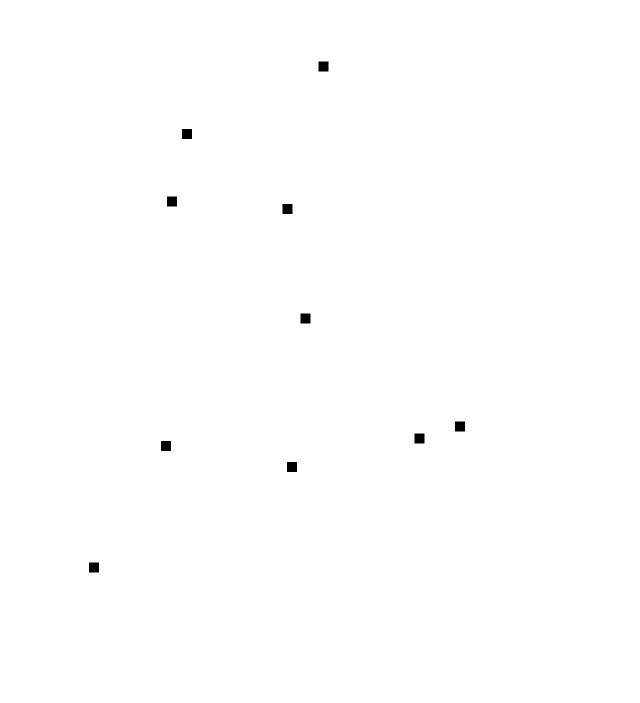
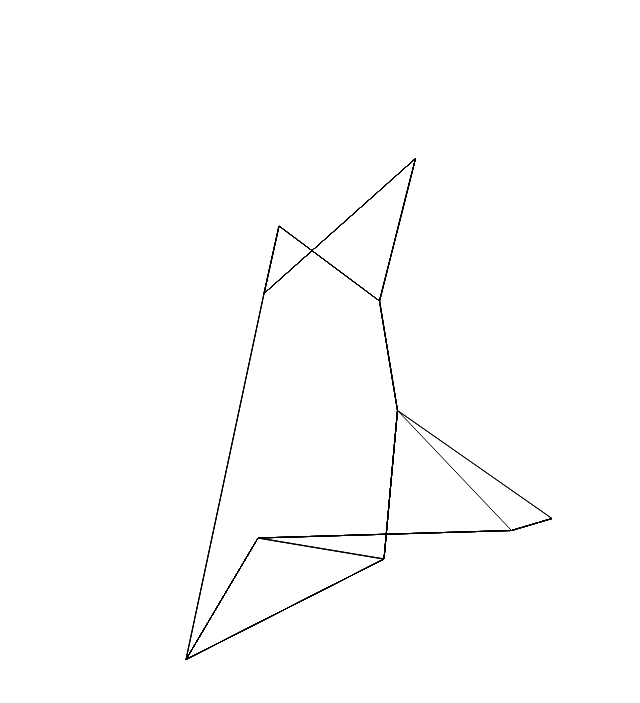
Before and after one commit to EPluribusAlex/GA-tinkering-bluefire, a website: page index.html in a window 1280 px wide. Shown: the whole page, without its empty margins (73-713 px from the left). Drawn offline with Linux system fonts and the light colour scheme.

Commit message:
drawing to canvas

```diff
--- a/canvas.js
+++ b/canvas.js
@@ -1,6 +1,9 @@
 window.onload = function() {
-	const canvas = document.getElementById('GA-expression');
-	const ctx = canvas.getContext('2d');
+	const canvasTop = document.getElementById("GA-expression");
+	const ctx1 = canvasTop.getContext("2d");
+
+	const canvasBottom = document.getElementById("base");
+	const ctx2 = canvasBottom.getContext("2D");
 
 	const GA = function(evaluate, testSet) {
 		this.evaluate = evaluate;
@@ -237,17 +240,57 @@ window.onload = function() {
 		popSize: 500,
 		probC: 0.8,
 		probM: 0.01,
-		iterations: 100
+		iterations: 50
 	};
 
 	const test = new GA(evaluate, testSet);
 
-	cities.forEach(e => {
-		const
-			x = (e[0] + 20) * 15 - 5,
-			y = (e[1] + 20) * 15 - 5;
-		ctx.fillRect(x, y, 10, 10);
-	});
+	const coordinates = function(sequence) {
+		return {
+			0: [ (cities[sequence[0]][0] + 20) * 15, (cities[sequence[0]][1] + 20) * 15 ],
+			1: [ (cities[sequence[1]][0] + 20) * 15, (cities[sequence[1]][1] + 20) * 15 ],
+			2: [ (cities[sequence[2]][0] + 20) * 15, (cities[sequence[2]][1] + 20) * 15 ],
+			3: [ (cities[sequence[3]][0] + 20) * 15, (cities[sequence[3]][1] + 20) * 15 ],
+			4: [ (cities[sequence[4]][0] + 20) * 15, (cities[sequence[4]][1] + 20) * 15 ],
+			5: [ (cities[sequence[5]][0] + 20) * 15, (cities[sequence[5]][1] + 20) * 15 ],
+			6: [ (cities[sequence[6]][0] + 20) * 15, (cities[sequence[6]][1] + 20) * 15 ],
+			7: [ (cities[sequence[7]][0] + 20) * 15, (cities[sequence[7]][1] + 20) * 15 ],
+			8: [ (cities[sequence[8]][0] + 20) * 15, (cities[sequence[8]][1] + 20) * 15 ],
+			9: [ (cities[sequence[9]][0] + 20) * 15, (cities[sequence[9]][1] + 20) * 15 ]
+		}
+	};
 
-	console.log(test.run());
+	// cities.forEach(e => {
+	// 	ctx2.beginPath();
+	// 	const
+	// 		x = (e[0] + 20) * 15 - 5,
+	// 		y = (e[1] + 20) * 15 - 5;
+	// 	ctx2.fillRect(x, y, 10, 10);
+	// });
+
+	const result = test.run();
+	console.log(result);
+
+	const drawPattern = function(sequence) {
+		ctx1.beginPath();
+		ctx1.moveTo(sequence[0][0], sequence[0][1]);
+		ctx1.lineTo(sequence[1][0], sequence[1][1]);
+		ctx1.lineTo(sequence[2][0], sequence[2][1]);
+		ctx1.lineTo(sequence[3][0], sequence[3][1]);
+		ctx1.lineTo(sequence[4][0], sequence[4][1]);
+		ctx1.lineTo(sequence[5][0], sequence[5][1]);
+		ctx1.lineTo(sequence[6][0], sequence[6][1]);
+		ctx1.lineTo(sequence[7][0], sequence[7][1]);
+		ctx1.lineTo(sequence[8][0], sequence[8][1]);
+		ctx1.lineTo(sequence[9][0], sequence[9][1]);
+		ctx1.stroke();
+	};
+
+	for(let i = 0; i < result[1].length; i++) {
+		setTimeout(function() { drawPattern(coordinates(result[1][i].genome)) }, 500 * i);
+	}
+
+	const finalPattern = coordinates(result[0].genome);
+
+	// drawPattern(finalPattern);
 };
--- a/index.css
+++ b/index.css
@@ -0,0 +1,5 @@
+canvas {
+	position: absolute;
+	top: 100px;
+	left: 100px;
+}
--- a/index.html
+++ b/index.html
@@ -1,12 +1,20 @@
 <!DOCTYPE html>
 <html>
 <head>
+
+	<link href="./index.css" rel="stylesheet">
+
 	<title>GA Canvas Test</title>
+
 </head>
 <body>
 
+	<canvas id="base" width="600" height="600">
+		Cities
+	</canvas>
+
 	<canvas id="GA-expression" width="600" height="600">
-		Something cool...
+		Patterns
 	</canvas>
 
 	<script src="./canvas.js"></script>
```
